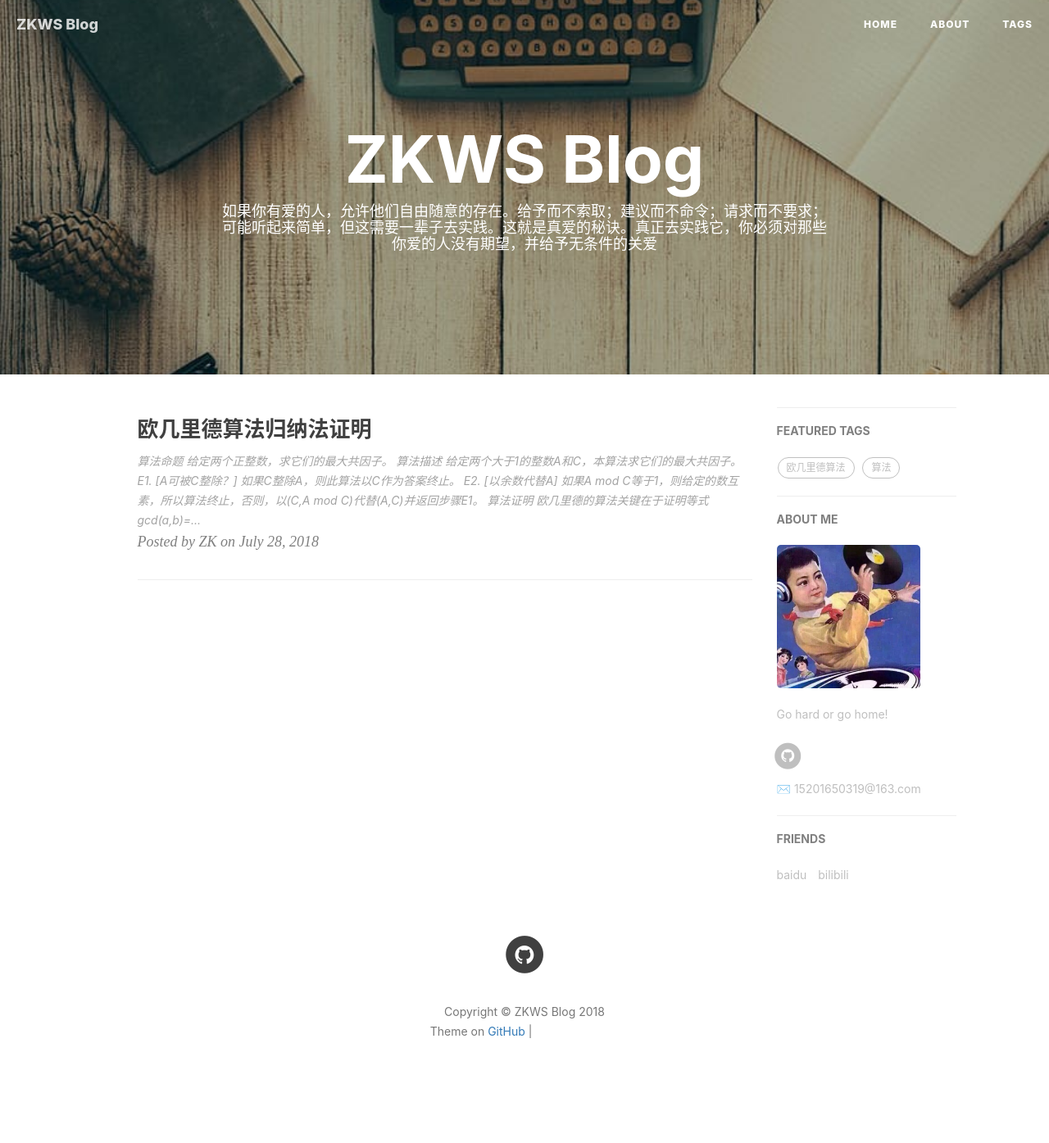
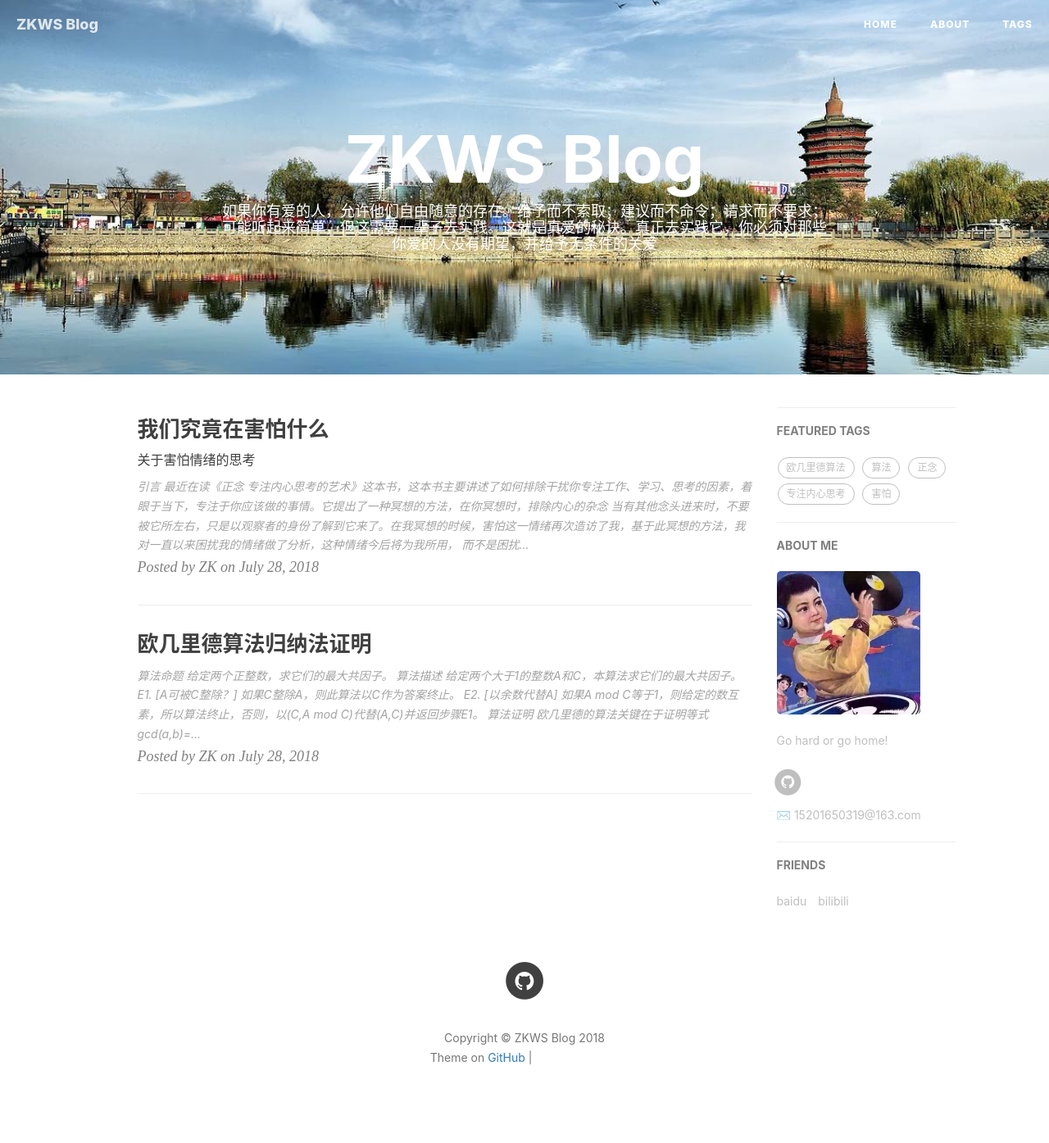
Before and after one commit to zkws/zkws.github.io, a Jekyll site: the page built from index.html, in a window 1280 px wide. Shown: the whole page at 82% size. Built offline with Jekyll 4.4.1, drawn with Linux system fonts in a browser that asks for light colours; nearby versions of some CDN libraries; the list of posts is cut into pages by our own code; comment, search, counter and statistics services are not loaded; before the commit the page ends 1363 px from its top, so only the background shows below that; some of the changed lines change nothing that is shown; grey boxes are pictures that could not be loaded.

Commit message:
The second post
commit second post, change index background

```diff
--- a/_config.yml
+++ b/_config.yml
@@ -1,7 +1,7 @@
 # Site settings
 title: ZKWS Blog
 SEOTitle: ZK的博客 | ZKWS Blog
-header-img: img/post-bg-desk.jpg
+header-img: img/post-bg-wenfeng2.jpg
 email: 15201650319@163.com
 description: "如果你有爱的人，允许他们自由随意的存在。给予而不索取；建议而不命令；请求而不要求；可能听起来简单，但这需要一辈子去实践。这就是真爱的秘诀。真正去实践它，你必须对那些你爱的人没有期望，并给予无条件的关爱"
 keyword: "ZKWS, ZKWS Blog, ZK的博客"
--- /dev/null
+++ b/_posts/2018-07-28-whatAreYouAfraidOf.md
@@ -0,0 +1,54 @@
+---
+layout:     post
+title:      我们究竟在害怕什么
+subtitle:   关于害怕情绪的思考
+date:       2018-07-28
+author:     ZK
+header-img: img/post-bg-euclid.jpg
+catalog: true
+tags:
+- 正念
+- 专注内心思考
+- 害怕
+---
+# 引言
+
+最近在读《正念 专注内心思考的艺术》这本书，这本书主要讲述了如何排除干扰你专注工作、学习、思考的因素，着眼于当下，专注于你应该做的事情。它提出了一种冥想的方法，在你冥想时，排除内心的杂念
+当有其他念头进来时，不要被它所左右，只是以观察者的身份了解到它来了。在我冥想的时候，害怕这一情绪再次造访了我，基于此冥想的方法，我对一直以来困扰我的情绪做了分析，这种情绪今后将为我所用，
+而不是困扰我。
+
+# 我们在害怕什么
+- 过去我不够努力的时候，我常常害怕不努力带来的后果，考试成绩不好，亲人会对我失望，找不到好的工作。
+- 和我的爱人相爱之后，我害怕我的爱人以后不再爱我了，我害怕她伤心，我害怕我孤独。
+- 我的爱人和我相处的不愉快，她提出了我们之间的矛盾和分歧，我害怕我们找不到共同点，做不到求同存异。
+- 我的爱人对我提出了她内心的不安与彷徨，我害怕我哄不好她，害怕她不开心，对我不满意。
+- 我害怕领导给我分配了太多任务，阻碍了我去做更有意义的事，我害怕进步速度不够快。
+- 现在我害怕我不够努力，思维深度浅，内涵不够丰富，未来没法给我的爱人精神和物质上的满足。
+- 在和身边的人交流时，我害怕说出肯定性的话，我害怕我自己把话说得太绝对，未来对别人产生不好的影响。
+
+# 害怕带来了什么
+- 害怕给我带来的是不住的彷徨和犹豫，是停不下来的自我怀疑，自我否定。
+- 害怕自己不够努力，往往造成了你犹豫要不要努力下去，觉得自己现在努力已经晚了，觉得自己再努力也达不到想达到的境界，陷入了一个消极的死循环。
+- 害怕爱人不再爱你，往往造成了你在处理和爱人之间的矛盾犹豫不决，摇摆不定。
+- 害怕爱人和你的分歧，容易造成你对两人感情的不自信，进而做出伤害两人感情的事情。
+- 害怕爱人的不安与彷徨，你开始怀疑自己的能力，想要一味讨好对方，进而迷失了自己。
+- 害怕领导给我分配的任务，反而阻碍了你进步的另一个途径，忽略了所有工作都是有意义的。
+- 害怕发表自己的观点，进而对自己的观点没有自信，更不会想着怎么用自己的观点去影响别人，反而希望别人忽略自己所说的东西，放弃了自己的影响力。
+
+# 怎么面对害怕
+其实面对害怕，最终要的一点你要意识到，解决害怕的方案和谜底就在你害怕的东西本身上。
+- 害怕自己不努力，那你就从现在开始继续努力，能做到这一点，那还需要害怕吗？
+- 害怕爱人不再爱你，那你就去更好地理解你的爱人，了解她的内心，满足她真正的需求，何愁你的爱人不再爱你呢？
+- 害怕爱人和你的分歧，那你就要好好反思你们的关系，找到两个人关系的症结所在，求同存异，如果你们有没法调和的矛盾，当初怎么会相爱呢？
+- 害怕爱人的不安与彷徨，那你就要找到她不安与彷徨的原因，帮助她解决掉内心的别扭，给她安全感，如果你内心充满了阳光与信心，你的爱人怎么会如此纠结呢？
+- 害怕领导给你分配的任务，那你就要把他交代的所有任务做到最好，寻找在完成任务期间能取得的进步，同时挤出时间，更高效率地完成你认为的更重要的事。
+- 害怕发表自己的观点，害怕对自己的言论承担责任，那你就应该丰富自己的内涵，提高自己的水平，让你自己说出的话能够给别人启发，让别人受益于你的言论。
+
+害怕其实是懒惰与退缩的帮凶，你的害怕往往会助长你的消极情绪，阻碍你的进步。但是凡事都是有两面性的，一旦你开始害怕，你就会发现自己究竟有哪些弱点，
+
+有了弱点不要紧，要紧的是如何把弱点加强。害怕的情绪可以当做一种报警的机制，一旦它出现了，表明了你对自己某些方面不够自信，你不想让它暴露出来，但是害怕的情绪
+帮你指出来了，下一步就是去掉那一点。
+
+# 总结
+我的信条一直都是人应该越来越好，越来越强大。如果使用的好，害怕可以作为一种工具去完善自己。未来的生活充满了阳光，也充满了机遇和挑战，我会忠于我自己的内心，不断去进步。
+同时我相信消除了没有意义的动摇和彷徨，通过我的自信和阳光，我和我的爱人的未来也充满了无限的可能。
```
Also changed, not shown: img/post-bg-anyang.jpg (added), img/post-bg-wenfeng.jpg (added), img/post-bg-wenfeng2.jpg (added).
